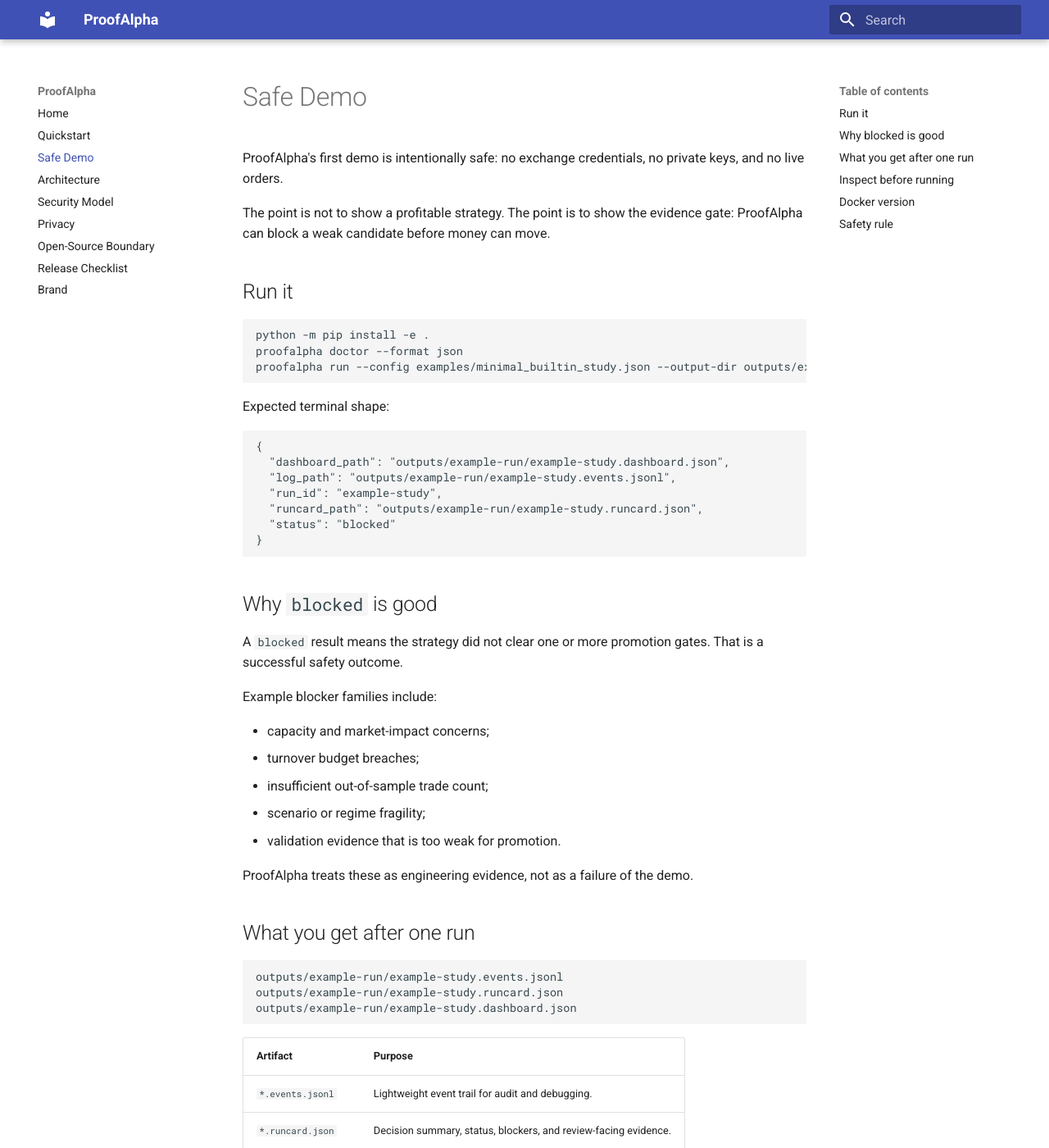
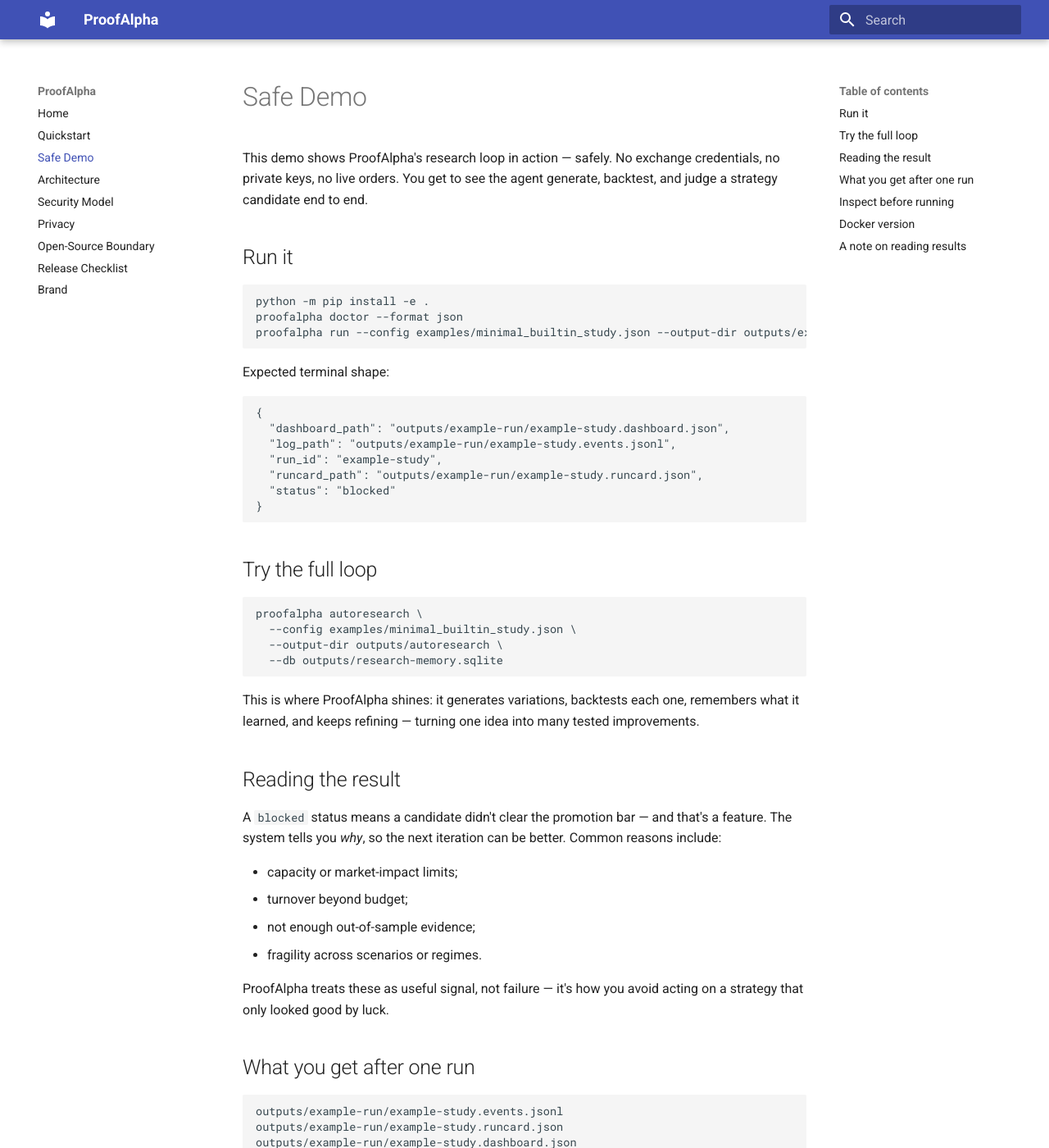
Before and after one commit to marcus896/proofalpha, an MkDocs documentation site: the page built from docs/DEMO.md, in a window 1280 px wide and 1400 px high. Shown: the whole window at 82% size. Built offline with MkDocs 1.6.1 and Material for MkDocs 9.7.7, drawn with Linux system fonts in a browser that asks for light colours; some of the changed text lies outside the part shown.

Commit message:
docs: relaunch README and docs around the agent research loop
Lead with ProofAlpha's core value: an autonomous agent that builds,
backtests, and keeps improving crypto strategies (idea -> backtest ->
improve -> compare), not just a one-shot backtester.

- Feature new showcase images (banner + how-it-works) on clean asset paths
- Reframe positioning positively; move risk/disclaimer language to the end
- Rewrite index, quickstart, and demo; reframe architecture intro

Co-Authored-By: Claude Opus 4.8 <noreply@anthropic.com>

````diff
--- a/docs/DEMO.md
+++ b/docs/DEMO.md
@@ -1,8 +1,6 @@
 # Safe Demo
 
-ProofAlpha's first demo is intentionally safe: no exchange credentials, no private keys, and no live orders.
-
-The point is not to show a profitable strategy. The point is to show the evidence gate: ProofAlpha can block a weak candidate before money can move.
+This demo shows ProofAlpha's research loop in action — safely. No exchange credentials, no private keys, no live orders. You get to see the agent generate, backtest, and judge a strategy candidate end to end.
 
 ## Run it
 
@@ -24,19 +22,27 @@ Expected terminal shape:
 }
 ```
 
-## Why `blocked` is good
+## Try the full loop
 
-A `blocked` result means the strategy did not clear one or more promotion gates. That is a successful safety outcome.
+```bash
+proofalpha autoresearch \
+  --config examples/minimal_builtin_study.json \
+  --output-dir outputs/autoresearch \
+  --db outputs/research-memory.sqlite
+```
 
-Example blocker families include:
+This is where ProofAlpha shines: it generates variations, backtests each one, remembers what it learned, and keeps refining — turning one idea into many tested improvements.
 
-- capacity and market-impact concerns;
-- turnover budget breaches;
-- insufficient out-of-sample trade count;
-- scenario or regime fragility;
-- validation evidence that is too weak for promotion.
+## Reading the result
 
-ProofAlpha treats these as engineering evidence, not as a failure of the demo.
+A `blocked` status means a candidate didn't clear the promotion bar — and that's a feature. The system tells you *why*, so the next iteration can be better. Common reasons include:
+
+- capacity or market-impact limits;
+- turnover beyond budget;
+- not enough out-of-sample evidence;
+- fragility across scenarios or regimes.
+
+ProofAlpha treats these as useful signal, not failure — it's how you avoid acting on a strategy that only looked good by luck.
 
 ## What you get after one run
 
@@ -48,9 +54,9 @@ outputs/example-run/example-study.dashboard.json
 
 | Artifact | Purpose |
 | --- | --- |
-| `*.events.jsonl` | Lightweight event trail for audit and debugging. |
-| `*.runcard.json` | Decision summary, status, blockers, and review-facing evidence. |
-| `*.dashboard.json` | Structured metrics and validation details for deeper inspection. |
+| `*.events.jsonl` | Line-by-line trail of what the agent did. |
+| `*.runcard.json` | The keep/improve decision, with reasons and evidence. |
+| `*.dashboard.json` | Structured metrics and validation details. |
 
 ## Inspect before running
 
@@ -69,6 +75,6 @@ docker compose --profile demo run --rm demo
 
 The Docker demo uses paper/no-key behavior and writes demo outputs only to temporary storage.
 
-## Safety rule
+## A note on reading results
 
-Do not treat a single backtest, dashboard, chart, or paper run as future-return evidence. Review the data period, cost model, validation protocol, stress matrix, paper evidence, and blocked reasons before drawing conclusions.
+Treat a single backtest, dashboard, or paper run as a starting point, not a verdict. The whole reason the loop validates across costs, time, and stress is so your conclusions rest on evidence rather than a single lucky chart.
````
Also changed, not shown: README.md (+97 -146 lines), docs/ARCHITECTURE.md (+3 -1 lines), docs/QUICKSTART.md (+23 -21 lines), docs/index.md (+10 -11 lines), assets/brand/proofalpha-banner.png (added), assets/brand/proofalpha-logo.png (added), assets/screenshots/how-it-works.png (added).
